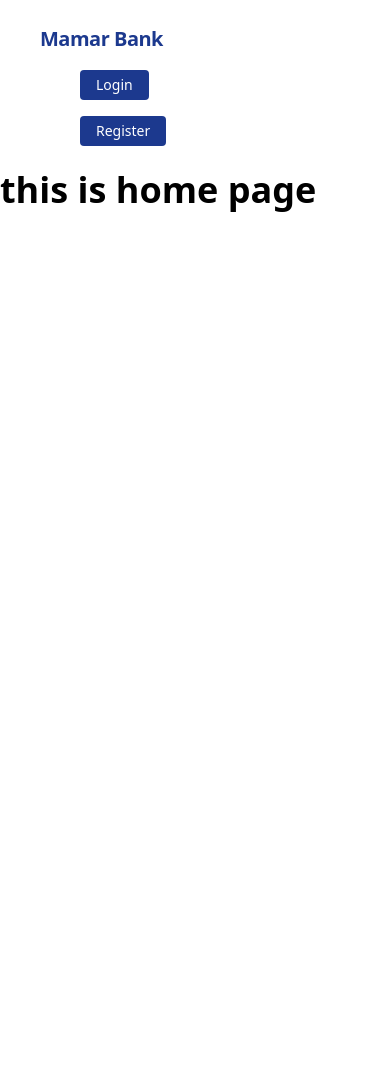
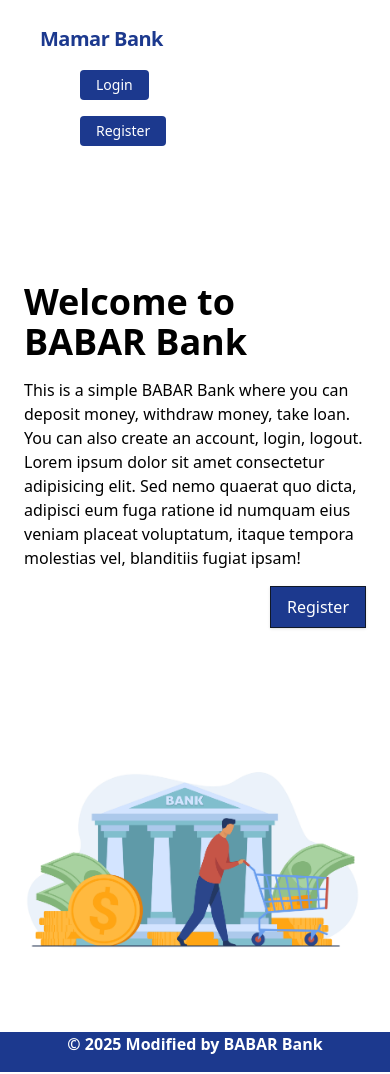
Before and after one commit to alamin-18/bank-mangement-system, a Django app: page / in a window 390 px wide. Before the commit the page ends 212 px from the top, so only its background shows below. Run offline with Django 5.2, Linux system fonts and the light colour scheme.

Commit message:
login logOut

```diff
--- a/accounts/templates/accounts/profile.html
+++ b/accounts/templates/accounts/profile.html
@@ -1,4 +1,4 @@
-{% extends 'base.html' %} {% load static %} {% block head_title %}Banking System{% endblock %} {% block content %} {% if form.non_field_errors %} {% for error in form.non_field_errors %}
+{% extends 'base.html' %} {% load static %} {% block title %}Banking System{% endblock %} {% block content %} {% if form.non_field_errors %} {% for error in form.non_field_errors %}
 <div class="bg-red-100 border border-red-400 text-red-700 px-4 py-3 rounded relative mt-2" role="alert">
     <p class="font-bold">Error!</p>
     <p class="block sm:inline">{{ error }}</p>
--- a/accounts/templates/accounts/registations_form.html
+++ b/accounts/templates/accounts/registations_form.html
@@ -1,4 +1,4 @@
-{% extends 'base.html' %} {% load static %} {% block head_title %}Banking System{% endblock %} {% block content %}
+{% extends 'base.html' %} {% load static %} {% block title %}Banking System{% endblock %} {% block content %}
 
 {% if form.non_field_errors %} {% for error in form.non_field_errors %}
 <div class="bg-red-100 border border-red-400 text-red-700 px-4 py-3 rounded relative mt-2" role="alert">
--- a/accounts/urls.py
+++ b/accounts/urls.py
@@ -1,8 +1,10 @@
 from django.urls import path
-from .views import UserRegistationsForms,UserBankAccountUpdate
+from .views import UserRegistationsForms,UserBankAccountUpdate,UserLoginView,UserLogoutView
 
 urlpatterns = [
 
     path('register/', UserRegistationsForms.as_view(),name='register'),
     path('profile/', UserBankAccountUpdate.as_view(),name='profile'),
+    path('login/', UserLoginView.as_view(), name='login'),
+    path('logout/', UserLogoutView.as_view(), name='logout'),
 ]
--- a/core/templates/footer.html
+++ b/core/templates/footer.html
@@ -0,0 +1,11 @@
+<footer class="footer bg-blue-900 text-white relative border-b-2 mt-10">
+    <div class="container mx-auto px-6">
+        <div class="mt-5 flex flex-col items-center">
+            <div class="sm:w-2/3 text-center py-0 pb-2">
+                <p class="text-md text-white font-bold mb-2">
+                    © {% now "Y" %} Modified by BABAR Bank
+                </p>
+            </div>
+        </div>
+    </div>
+</footer>
--- a/core/templates/index.html
+++ b/core/templates/index.html
@@ -1,5 +1,23 @@
 {% extends 'base.html' %}
-{% block title %} Home {% endblock %}
-{% block content %}
-<h1 class="text-4xl font-bold">this is home page</h1>
-{% endblock  %}
+{% load static %}
+
+{% block title %}Banking System{% endblock %} {% block content %}
+<div class="container mx-auto flex flex-col md:flex-row items-center my-12 md:my-24">
+
+
+    <div class="flex flex-col w-full lg:w-1/2 justify-center items-start pt-12 pb-24 px-6 bg-white rounded-2xl bg-opacity-70 mx-3">
+        <h1 class="font-bold text-4xl my-4">Welcome to BABAR Bank</h1>
+        <p class="leading-normal mb-4">
+            This is a simple BABAR Bank where you can deposit money, withdraw money, take loan. You can also create an account, login, logout. Lorem ipsum dolor sit amet consectetur adipisicing elit. Sed nemo quaerat quo dicta, adipisci eum fuga ratione id numquam eius veniam placeat voluptatum, itaque tempora molestias vel, blanditiis fugiat ipsam!
+
+        </p>
+        <div class="flex justify-end w-full">
+            <a href="{% url 'register' %}" class="bg-blue-900 text-white rounded-none hover:bg-white hover:text-blue-900 hover:border-blue-900 shadow hover:shadow-lg py-2 px-4 border border-gray-900 hover:border-transparent">Register</a>
+        </div>
+    </div>
+    <div class="w-full lg:w-1/2 lg:py-6 text-center ">
+        <img class ="rounded-2xl" src ="{% static './img/bank.jpg' %}"/>
+    </div>
+</div>
+
+{% endblock %}
--- a/core/templates/navbar.html
+++ b/core/templates/navbar.html
@@ -11,20 +11,7 @@
     <!-- Report , Withdraw, Deposit       Profile Logout logged in user -->
     <div class="w-full block flex-grow lg:flex lg:items-center lg:w-auto px-10">
         {% if request.user.is_authenticated %}
-            <div class="text-md lg:flex-grow">
-                <a href="{% url 'transaction_report' %}" class="block mt-4 lg:inline-block lg:mt-0 text-blue-900 hover:text-red-900 hover:font-black mr-4">
-                    Report
-                </a>
-                <a href="{% url 'deposit_money' %}" class="block mt-4 lg:inline-block lg:mt-0 text-blue-900 hover:text-red-900 hover:font-black mr-4">
-                    Deposit
-                </a>
-                <a href="{% url 'withdraw_money' %}" class="block mt-4 lg:inline-block lg:mt-0 text-blue-900 hover:text-red-900 hover:font-black mr-4">
-                    Withdraw
-                </a>
-                <a href="{% url 'loan_request' %}" class="block mt-4 lg:inline-block lg:mt-0 text-blue-900 hover:text-red-900 hover:font-black mr-4">
-                    Loan Request
-                </a>
-            </div>
+
             <div class="flex w-auto">
                 <div class="text-blue-900 my-auto font-black px-5">Welcome, {{ request.user.first_name }} (balance : {{request.user.account.balance}}) </div>
 
```
Also changed, not shown: accounts/forms.py (+46 -36 lines), accounts/templates/accounts/user_login.html (+34 -0 lines), accounts/views.py (+16 -10 lines), core/static/img/bank.jpg (added), db.sqlite3.
